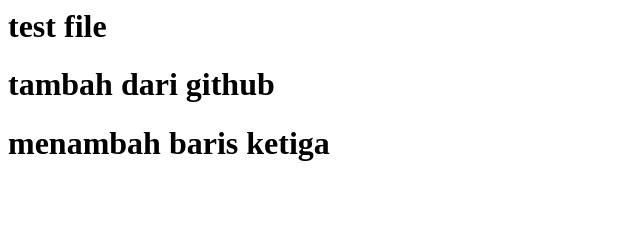
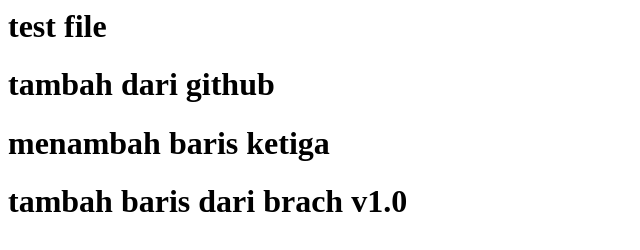
Before and after one commit to csandiar19/mycode, a plain HTML site: page index.html in a window 1280 px wide. Shown: the whole page, without its empty margins (0-640 px from the left). Drawn offline with Linux system fonts and the light colour scheme.

Commit message:
menambah content pada brach v1.0

```diff
--- a/index.html
+++ b/index.html
@@ -1,3 +1,4 @@
 <h1> test file </h>
 <h1> tambah dari github </h>
 <h1> menambah baris ketiga </h>
+<h1> tambah baris dari brach v1.0 </h1>
```
Also changed, not shown: 1 other file.
